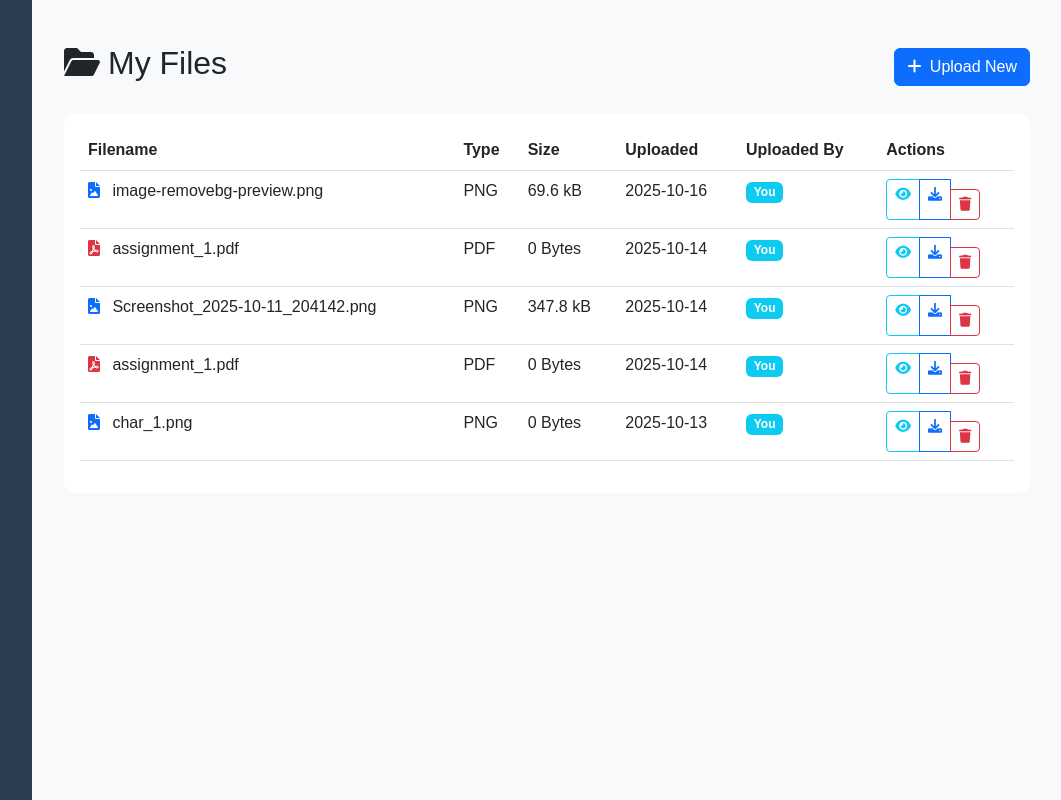
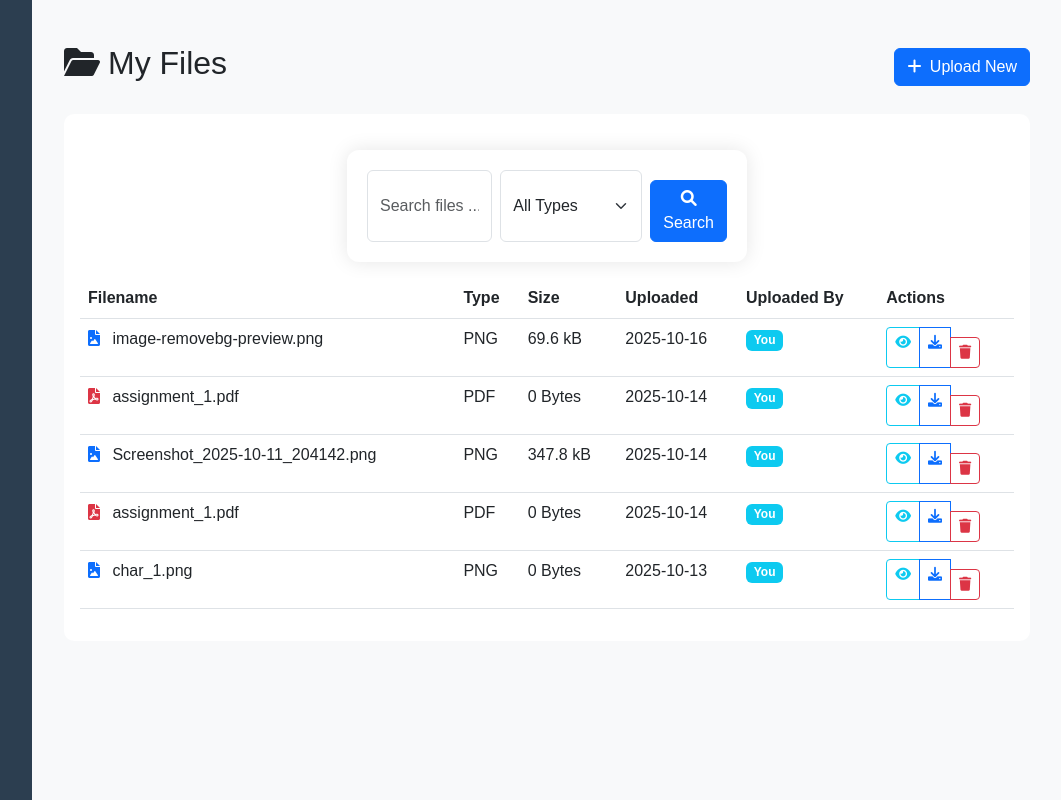
Before and after one commit to NGJIESHENG/My-Notes-Website, a Flask app: page /files in a window 1280 px wide. Shown: the whole page, without its empty margins (218-1279 px from the left). Run offline with Flask 3, Linux system fonts and the light colour scheme; a user stored in the database is signed in; some libraries are stand-ins or nearby versions.

Commit message:
Add search bar and filter on my files page and make it works

```diff
--- a/templates/files.html
+++ b/templates/files.html
@@ -31,6 +31,22 @@
                 <!-- Files Table -->
                 <div class="card">
                     <div class="card-body">
+                        <form method="GET" action="{{ url_for('list_files') }}" class="d-flex mb-3">
+                            <input type="text" name="search" value="{{ request.args.get('search','') }}"
+                                class="form-control me-2" placeholder="Search files ....">
+
+                                <select name="file_type" class="form-select me-2" style="max-width:150px;">
+                                    <option value="">All Types</option>
+                                    <option value="pdf" {% if request.args.get('file_type') == 'pdf' %}selected{% endif %}>PDF</option>
+                                    <option value="jpg" {% if request.args.get('file_type') == 'jpg' %}selected{% endif %}>JPG</option>
+                                    <option value="png" {% if request.args.get('file_type') == 'png' %}selected{% endif %}>PNG</option>
+                                    <option value="txt" {% if request.args.get('file_type') == 'txt' %}selected{% endif %}>TXT</option>
+                                </select>
+
+                                <button type="submit" class="btn btn-primary">
+                                    <i class="fas fa-search"></i>Search
+                                </button>
+                        </form>
                         {% if files %}
                         <div class="table-responsive">
                             <table class="table table-hover">
```
